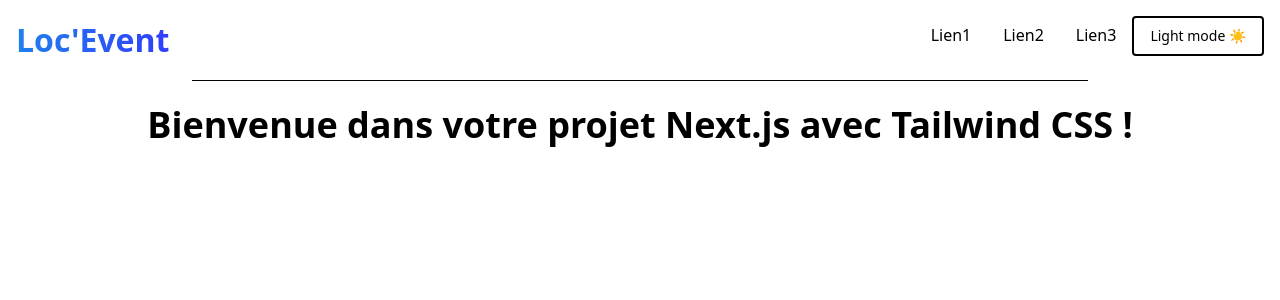
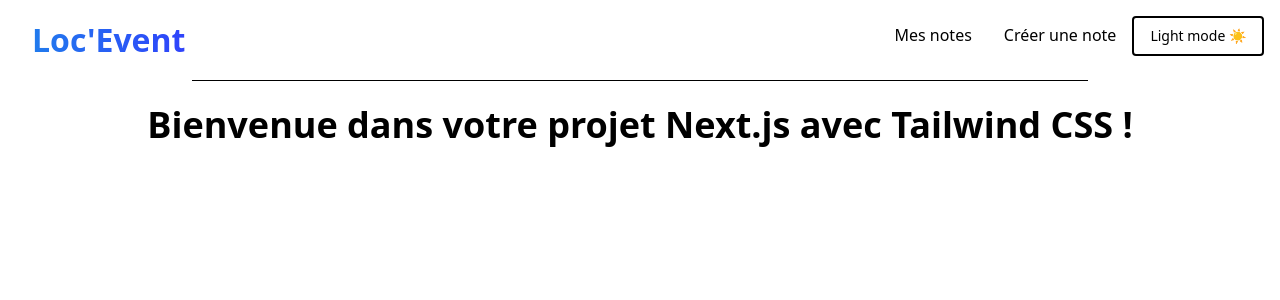
Before and after one commit to Taikhun88/gestion-notes, a Next.js app: page / in a window 1280 px wide. Shown: the top 300 px of the page. Built offline with nearby package versions, Linux system fonts and the light colour scheme.

Commit message:
props and fonts

```diff
--- a/src/app/layout.tsx
+++ b/src/app/layout.tsx
@@ -1,6 +1,6 @@
 import ThemeProvider from "@/components/ThemeProvider"
 import "./globals.css"
-import ThemeToggle from "@/components/ThemeToggle"
+import Header from "@/components/Header"
 
 export const metadata = {
   title: "App Notes",
@@ -12,18 +12,7 @@ export default function RootLayout({ children }: { children: React.ReactNode })
     <html lang="fr">
       <body>
         <ThemeProvider>
-          <header>
-            <div id="logo">
-              <span>Loc'Event</span>
-            </div>
-            <div>
-              <a href="#">Lien1</a>
-              <a href="#">Lien2</a>
-              <a href="#">Lien3</a>
-
-              <ThemeToggle />
-            </div>
-          </header>
+          <Header/>
           <hr />
           {children}
         </ThemeProvider>
--- /dev/null
+++ b/src/app/notes/new/page.tsx
@@ -0,0 +1,18 @@
+import Main from "@/components/Main";
+import { Imbue } from "next/font/google"
+
+const imbue = Imbue({
+  subsets: ['latin'],
+  weight: ['400', '700'], // poids que tu veux
+  display: 'swap',
+})
+
+export default function NewNote() {
+  return (
+    <Main className={imbue.className}>
+      <div className="min-h-screen">
+        <h1 className="text-4xl font-bold text-center p-6">Créer une nouvelle note</h1>
+      </div>
+    </Main>
+  );
+}
--- /dev/null
+++ b/src/app/notes/page.tsx
@@ -0,0 +1,18 @@
+import Main from "@/components/Main";
+import { Barriecito } from "next/font/google";
+
+const barriecito = Barriecito({
+  subsets: ['latin'],
+  weight: ['400'], // poids que tu veux
+  display: 'swap',
+})
+
+export default function Notes() {
+  return (
+    <Main className={barriecito.className}>
+      <div className="min-h-screen p-6 text-center">
+        <p>Mes notes</p>
+      </div>
+    </Main>
+  );
+}
--- /dev/null
+++ b/src/components/Header.tsx
@@ -0,0 +1,21 @@
+"use client"
+
+import Link from "next/link"
+import ThemeToggle from "./ThemeToggle"
+
+export default function Header() {
+    return (
+        <header>
+            <div id="logo">
+                <Link href="/">
+                    <span>Loc'Event</span>
+                </Link>
+            </div>
+            <div>
+                <Link href="/notes">Mes notes</Link>
+                <Link href="/notes/new">Créer une note</Link>
+                <ThemeToggle />
+            </div>
+        </header>
+    )
+}
--- /dev/null
+++ b/src/components/Main.tsx
@@ -0,0 +1,16 @@
+"use client"
+
+import { ReactNode } from "react"
+
+interface MainProps {
+    children: ReactNode
+    className?: string
+}
+
+export default function Main({ children, className = "" }: MainProps) {
+    return (
+        <main className={className}>
+            {children}
+        </main>
+    )
+}
--- a/tailwind.config.js
+++ b/tailwind.config.js
@@ -7,7 +7,8 @@ module.exports = {
     "./components/**/*.{js,ts,jsx,tsx}",
   ],
   theme: {
-    extend: {},
+    extend: {
+    },
   },
   plugins: [],
 }
```
